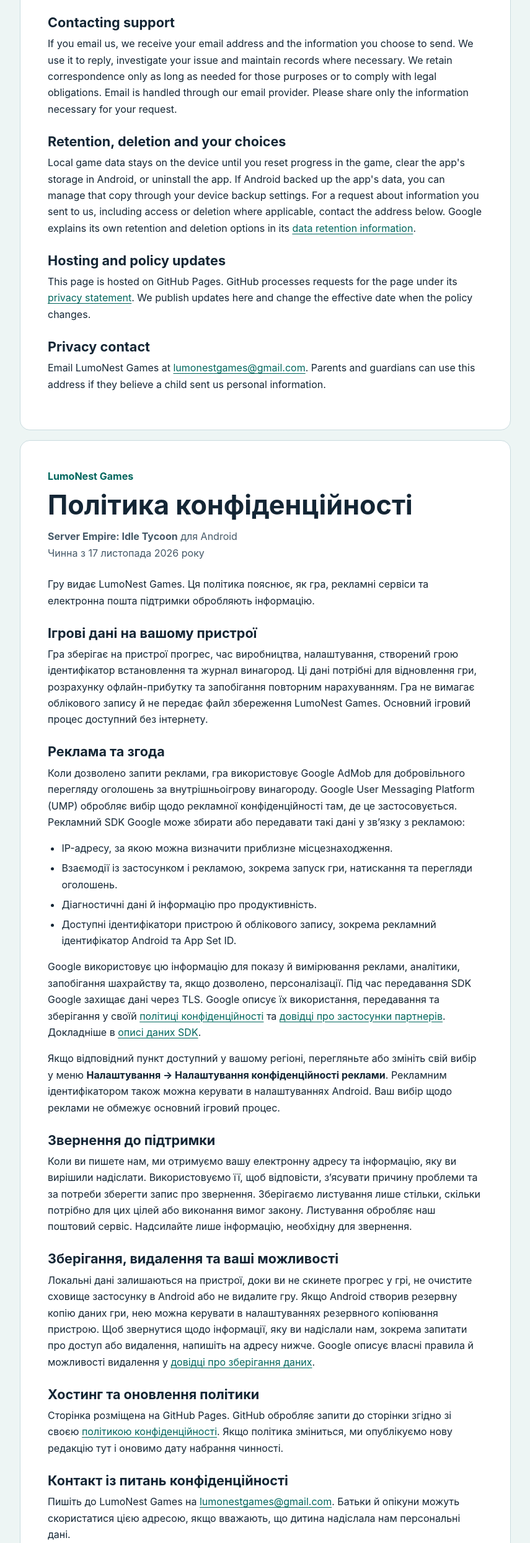
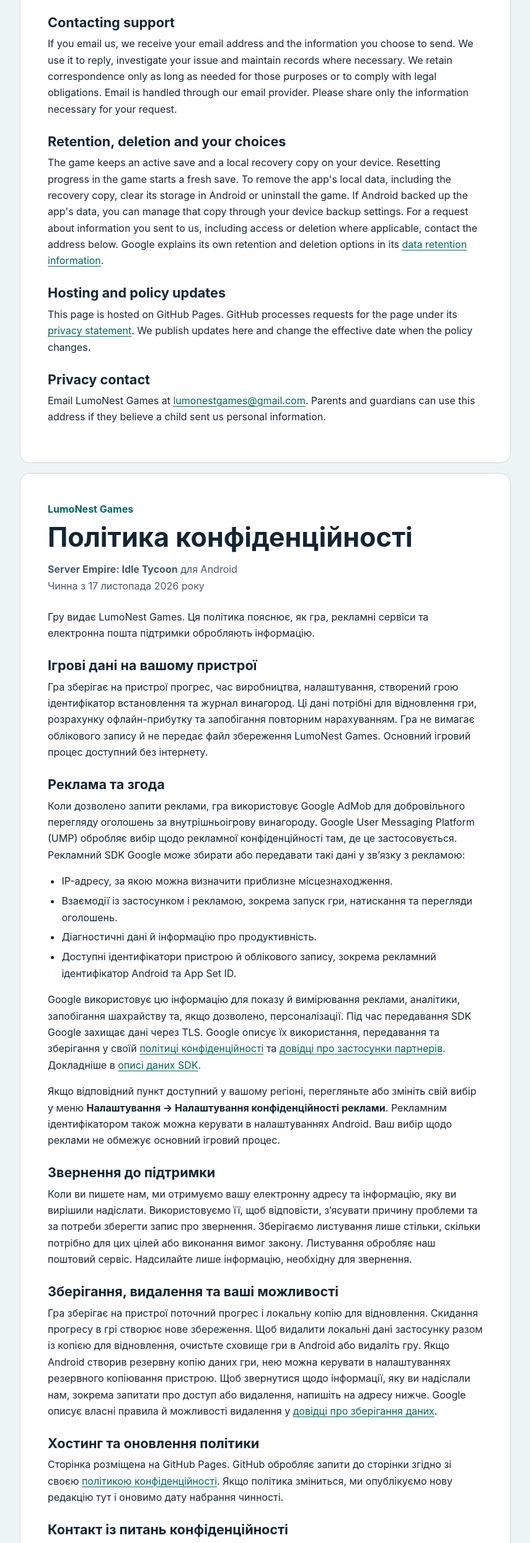
Before and after one commit to lumonestgames-art/lumonestgames-art.github.io, a plain HTML site: page server-empire-privacy.html in a window 1280 px wide. Shown: the part 1104-3593 px from the top of the page at 62% size, without its empty margins (212-1067 px from the left). Drawn offline with Linux system fonts and the light colour scheme.

Commit message:
Clarify local save recovery and deletion steps

```diff
--- a/server-empire-privacy.html
+++ b/server-empire-privacy.html
@@ -49,7 +49,7 @@
     <p>If you email us, we receive your email address and the information you choose to send. We use it to reply, investigate your issue and maintain records where necessary. We retain correspondence only as long as needed for those purposes or to comply with legal obligations. Email is handled through our email provider. Please share only the information necessary for your request.</p>
 
     <h2>Retention, deletion and your choices</h2>
-    <p>Local game data stays on the device until you reset progress in the game, clear the app's storage in Android, or uninstall the app. If Android backed up the app's data, you can manage that copy through your device backup settings. For a request about information you sent to us, including access or deletion where applicable, contact the address below. Google explains its own retention and deletion options in its <a href="https://policies.google.com/technologies/retention">data retention information</a>.</p>
+    <p>The game keeps an active save and a local recovery copy on your device. Resetting progress in the game starts a fresh save. To remove the app's local data, including the recovery copy, clear its storage in Android or uninstall the game. If Android backed up the app's data, you can manage that copy through your device backup settings. For a request about information you sent to us, including access or deletion where applicable, contact the address below. Google explains its own retention and deletion options in its <a href="https://policies.google.com/technologies/retention">data retention information</a>.</p>
 
     <h2>Hosting and policy updates</h2>
     <p>This page is hosted on GitHub Pages. GitHub processes requests for the page under its <a href="https://docs.github.com/en/site-policy/privacy-policies/github-general-privacy-statement">privacy statement</a>. We publish updates here and change the effective date when the policy changes.</p>
@@ -82,7 +82,7 @@
     <p>Коли ви пишете нам, ми отримуємо вашу електронну адресу та інформацію, яку ви вирішили надіслати. Використовуємо її, щоб відповісти, з’ясувати причину проблеми та за потреби зберегти запис про звернення. Зберігаємо листування лише стільки, скільки потрібно для цих цілей або виконання вимог закону. Листування обробляє наш поштовий сервіс. Надсилайте лише інформацію, необхідну для звернення.</p>
 
     <h2>Зберігання, видалення та ваші можливості</h2>
-    <p>Локальні дані залишаються на пристрої, доки ви не скинете прогрес у грі, не очистите сховище застосунку в Android або не видалите гру. Якщо Android створив резервну копію даних гри, нею можна керувати в налаштуваннях резервного копіювання пристрою. Щоб звернутися щодо інформації, яку ви надіслали нам, зокрема запитати про доступ або видалення, напишіть на адресу нижче. Google описує власні правила й можливості видалення у <a href="https://policies.google.com/technologies/retention?hl=uk">довідці про зберігання даних</a>.</p>
+    <p>Гра зберігає на пристрої поточний прогрес і локальну копію для відновлення. Скидання прогресу в грі створює нове збереження. Щоб видалити локальні дані застосунку разом із копією для відновлення, очистьте сховище гри в Android або видаліть гру. Якщо Android створив резервну копію даних гри, нею можна керувати в налаштуваннях резервного копіювання пристрою. Щоб звернутися щодо інформації, яку ви надіслали нам, зокрема запитати про доступ або видалення, напишіть на адресу нижче. Google описує власні правила й можливості видалення у <a href="https://policies.google.com/technologies/retention?hl=uk">довідці про зберігання даних</a>.</p>
 
     <h2>Хостинг та оновлення політики</h2>
     <p>Сторінка розміщена на GitHub Pages. GitHub обробляє запити до сторінки згідно зі своєю <a href="https://docs.github.com/en/site-policy/privacy-policies/github-general-privacy-statement">політикою конфіденційності</a>. Якщо політика зміниться, ми опублікуємо нову редакцію тут і оновимо дату набрання чинності.</p>
```
